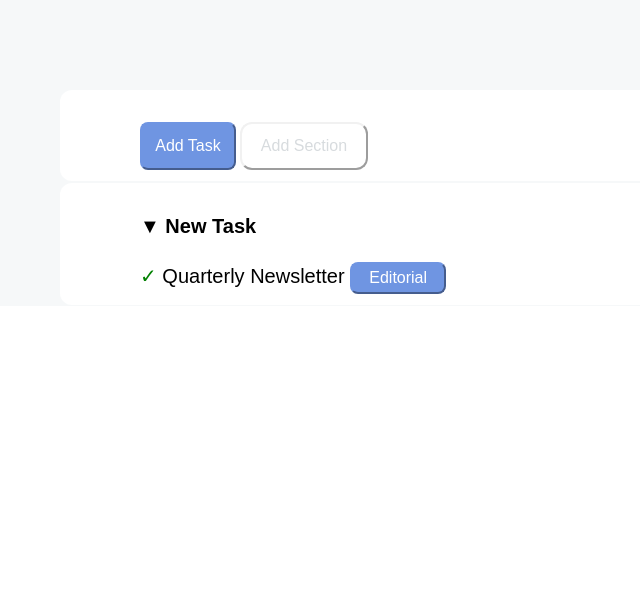
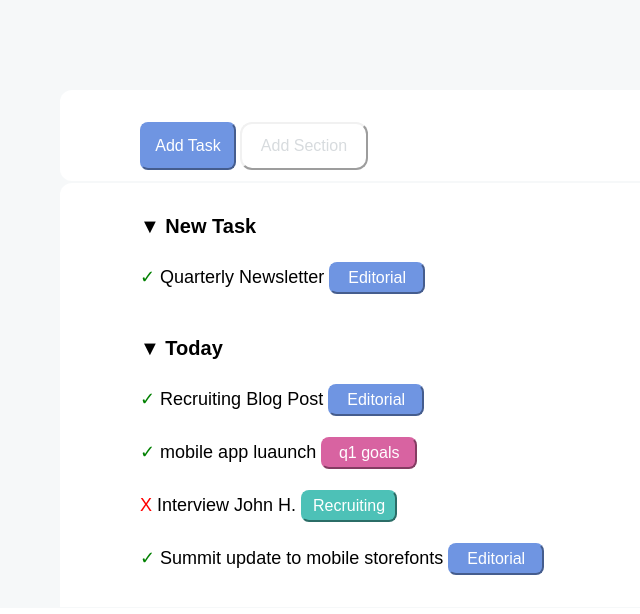
Before and after one commit to mattemutti/html-css-toboolist, a plain HTML site: page index.html in a window 1280 px wide. Shown: the part 138-752 px from the top of the page, without its empty margins (0-640 px from the left). Drawn offline with Linux system fonts and the light colour scheme.

Commit message:
add section today site

```diff
--- a/asset/css/style.css
+++ b/asset/css/style.css
@@ -144,6 +144,7 @@ body{
     padding-top: 1rem;
     padding: 1rem;
     padding-bottom: 1px;
+
 }
 
 
@@ -190,6 +191,8 @@ body{
     border-bottom: 3px solid rgb(255, 255, 255);
     padding-top: 2rem;
     border-radius: 12px;
+    border-bottom-left-radius: 0px;
+    border-bottom-right-radius: 0px;
 
 }
 
@@ -199,7 +202,7 @@ body{
 }
 
 .text{
-    font-size: 20px;
+    font-size: 18px;
     font-family: sans-serif;
     padding-top: 1.5rem;
 }
@@ -219,3 +222,43 @@ body{
     border-color: green ;
     border-radius: 50%;
 }
+
+.container3{
+    width: 1000px;
+    margin: auto;
+    margin-top: 0px;
+    background-color: white;
+    padding: 5rem;
+    padding-bottom: 0.5rem;
+    border-bottom: 3px solid rgb(255, 255, 255);
+    padding-top: 2rem;
+
+}
+
+.goals{
+    font-family: sans-serif;
+    color: white;
+    background-color: rgba(216, 99, 161, 1);
+    border-radius: 8px;
+    width: 6rem;
+    height: 2rem;
+    font-size: 1rem;
+    border-color:rgba(216, 99, 161, 1) ;
+}
+
+.recruiting{
+    font-family: sans-serif;
+    color: white;
+    background-color: rgb(77, 193, 183);
+    border-radius: 8px;
+    width: 6rem;
+    height: 2rem;
+    font-size: 1rem;
+    border-color:rgb(77, 193, 183) ;
+}
+
+.x{
+    color: red;
+    border-color: red ;
+    border-radius: 50%;
+}
--- a/index.html
+++ b/index.html
@@ -38,6 +38,17 @@
                 <span class="freccia">✓</span> Quarterly Newsletter <button class="editorial">Editorial</button>
             </div>
         </div>
+
+        <div class="container3">
+            <span class="title">▼ <b>Today</b></span>
+            <div class="text">
+                <span class="freccia">✓</span> Recruiting Blog Post <button class="editorial">Editorial</button><br><br>
+                <span class="freccia">✓</span> mobile app luaunch <button class="goals">q1 goals</button><br><br>
+                <span class="x"> X</span> Interview John H. <button class="recruiting">Recruiting</button><br><br>
+                <span class="freccia">✓</span> Summit update to mobile storefonts <button class="editorial">Editorial</button><br><br>
+
+            </div>
+        </div>
     </div>
     <!-- site main -->
 
```
